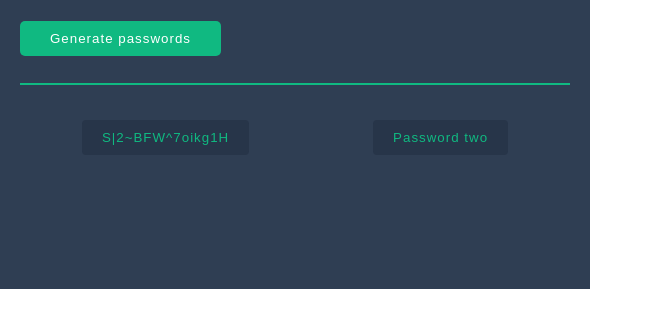
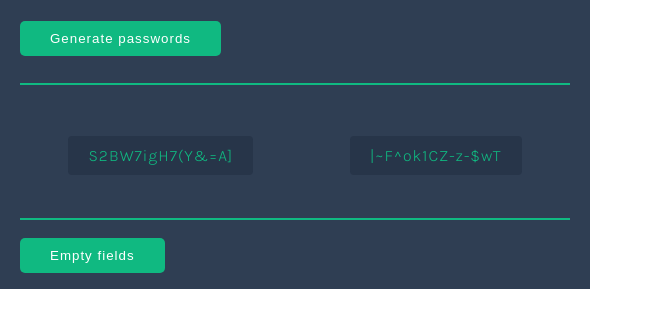
Before and after one commit to RaqibullahAshorzada/Password-Generator, a plain HTML site: page index.html in a window 1280 px wide. Both pictures are taken after a click on the button "Generate passwords". Shown: the part 151-478 px from the top of the page, without its empty margins (0-653 px from the left). Drawn offline with Linux system fonts and the light colour scheme.

Commit message:
added the empty field button

```diff
--- a/index.html
+++ b/index.html
@@ -23,10 +23,12 @@
             <br><br>
             <hr>
             <div class="passwords">
-                <button id="password1">Password1</button>
-                <button id="password2">Password two</button>
+                <p id="password1">Password One</p>
+                <p id="password2">Password two</p>
             </div>
-
+            <br>
+            <hr>
+            <button id="empty"onclick="emptyFields()" >Empty fields</button>
         </div>
     </div>
 
--- a/passwordGenerator.js
+++ b/passwordGenerator.js
@@ -1,15 +1,26 @@
 const characters = ["A","B","C","D","E","F","G","H","I","J","K","L","M","N","O","P","Q","R","S","T","U","V","W","X","Y","Z","a","b","c","d","e","f","g","h","i","j","k","l","m","n","o","p","q","r","s","t","u","v","w","x","y","z", "0", "1", "2", "3", "4", "5", "6", "7", "8", "9","~","`","!","@","#","$","%","^","&","*","(",")","_","-","+","=","{","[","}","]",",","|",":",";","<",">",".","?",
 "/"];
 
+let nices1 = document.getElementById("password1")
+let nices2 = document.getElementById("password2")
 
-let a = '';
-let dic = []
+let passwordOne = '';
+let passwordTwo = '';
 function passwordGenerator() {
     for(let i = 0 ; i <= 14 ; i++){
     let rand = Math.floor(Math.random() * characters.length);
     let pass1 = characters[rand];
-    a = a + pass1;
-    document.getElementById("password1").innerHTML =  a;
+    passwordOne = passwordOne + pass1;
+    let rand2 = Math.floor(Math.random() * characters.length);
+    let pass2 = characters[rand2];
+    passwordTwo = passwordTwo + pass2;
+    document.getElementById("password1").innerHTML =  passwordOne;
+    document.getElementById("password2").innerHTML =  passwordTwo;
 
 }
 }
+
+function emptyFields() {
+    document.getElementById("password1").innerHTML = "Passwrod One";
+    document.getElementById("password2").innerHTML = "Password Two";
+}
--- a/style.css
+++ b/style.css
@@ -58,8 +58,17 @@ hr {
     padding: 10px 20px;
     border-radius: 4px;
     background-color: #273549;
-    border: none;
-    cursor: pointer;
+    border: none;;
     color:#10B981;
     letter-spacing: 1px;
 }
+#empty {
+    padding: 10px 30px;
+    border-radius: 5px;
+    background-color: #10B981;
+    border: none;
+    cursor: pointer;
+    color: white;
+    letter-spacing: 1px;
+    margin-top: 10px;
+}
```
